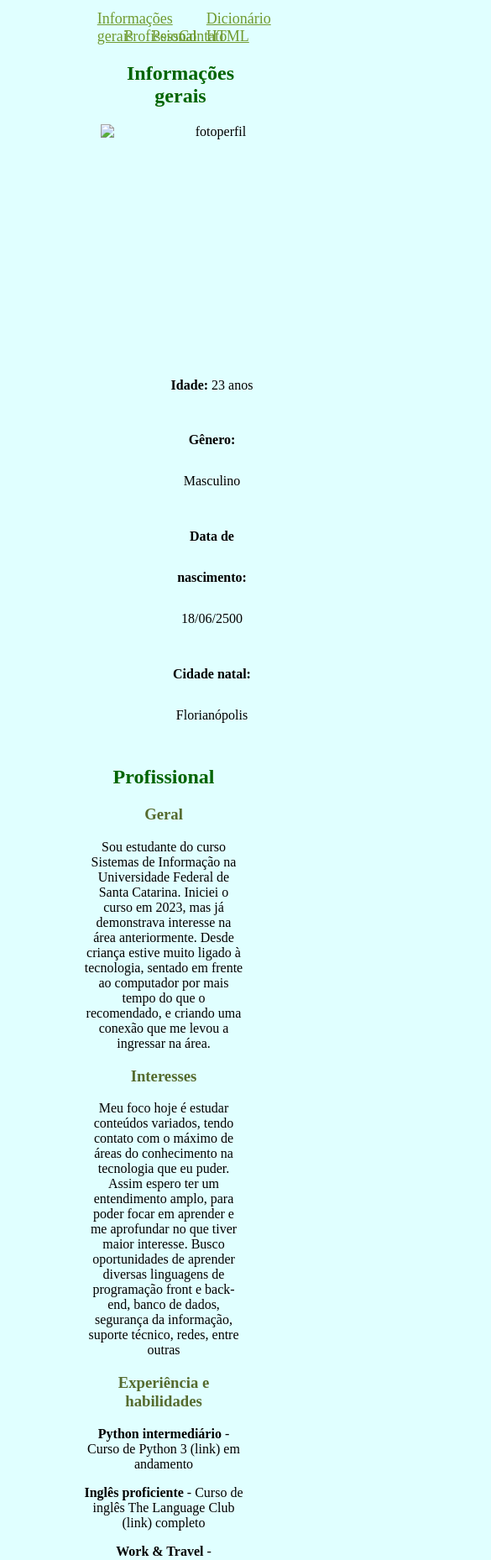
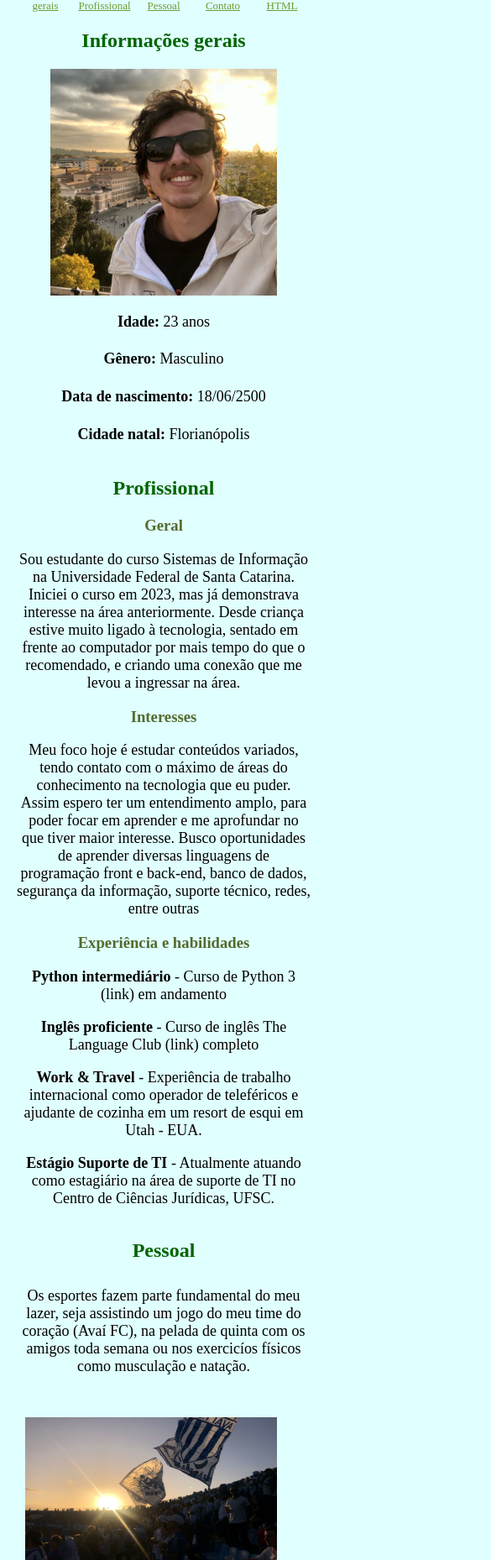
Before and after one commit to felesmanhotto/paginapessoal, a plain HTML site: page tarefa1/index.html in a window 390 px wide. Shown: the part 142-2000 px from the top of the page at 84% size, 585 px wide, since content can reach past the window. Drawn offline with Linux system fonts and the light colour scheme.

Commit message:
Add files via upload

```diff
--- a/tarefa1/external.css
+++ b/tarefa1/external.css
@@ -1,9 +1,12 @@
-html {background-color: lightcyan}
+html {background-color: darkolivegreen}
 
 body {
-    margin-right: 100px;
-    margin-left: 100px;
-    text-align: center
+    margin-left: 200px;
+    margin-right: 200px;
+    text-align: center;
+    display: grid;
+    background-color: lightcyan;
+    padding: 10px
 }
 
 h1 {
@@ -22,7 +25,8 @@ h3 {
 }
 
 p {
-    text-align: center
+    text-align: center;
+    font-size: large
 }
 
 nav ul {
@@ -43,9 +47,6 @@ a {
 }
 
 
-.right {
-    text-align: right;
-}
 
 .center {
     display: block;
@@ -71,7 +72,7 @@ address {
     font-size: larger;
 }
 
-.content1 {
+.content {
     display: flex;
     flex-wrap: wrap;
 }
@@ -80,7 +81,7 @@ address {
     width: 100%;
     max-width:600px;
     margin: 0 auto; /* Esta é a propriedade que centraliza o contêiner na página */
-    padding: 0 20px;
+    padding: 0 0px;
 }
 
 
@@ -89,10 +90,7 @@ address {
     align-items: center;
     margin-bottom: 10px;
 }
-.content2 {
-    display: flex;
-    flex-wrap: wrap;
-}
+
 .container2 p {
     text-align: center; /* Centraliza o texto */
     margin: 0; /* Remove margens padrão dos parágrafos */
@@ -110,6 +108,64 @@ address {
 
 }
 
-.bgcolorlg {
-    background-color: lightgreen;
+@media screen and (max-width: 800px) {
+    html {background-color: lightcyan}
+
+    body {
+        padding: 0;
+        text-align: center;
+        margin-left:20px;
+        margin-right: 20px
+    }
+
+    .content {
+        display: grid;
+    }
+
+    nav li {
+        display: inline-block;
+        width: 19%;
+        font-size: small;
+    }
+
+    .container1 {
+        width: 100%;
+        max-width:270px;
+        padding: 0 0px;
+        align-items: center;
+    }
+
+    .infogeral {
+        text-align: center;
+        line-height: 20pt;
+        margin-left: 0;
+    }
+
+    .container2{
+        display: grid;
+        align-items: center;
+        margin-bottom: 10px;
+    }
+
+    .container2 p {
+        flex: 0;
+        margin-top: 10px
+    }
+
+    .container2 img {
+        margin-right: 10px;
+        margin-left: 10px;
+        max-width: 800px;
+        margin: 10 auto;
+        padding: 0px;
+        display: inline-block;
+    }
+
 }
+
+@media screen and (max-height: 600px) {
+    body {
+        margin-left: 50px;
+        margin-right: 50px;
+    };
+}
--- a/tarefa1/index.html
+++ b/tarefa1/index.html
@@ -14,13 +14,13 @@
             <li><a href="#secao2">Profissional</a></li>
             <li><a href="#secao3">Pessoal</a></li>
             <li><a href="#secao4">Contato</a></li>
-            <li><a href="/Users/09056536966/Desktop/sin/web/tarefa1/html_dict.html">Dicionário HTML</a></li>
+            <li><a href="tarefa1/html_dict.html">Dicionário HTML</a></li>
         </ul>
     </nav>
     <section id='secao1' class="container1">
         <h2>Informações gerais</h2>
-        <div class="content1">
-            <img src="\Users\09056536966\Desktop\sin\web\tarefa1\img\perfil.jpeg" alt="fotoperfil" width="270" height="270">
+        <div class="content">
+            <img src="img\perfil.jpeg" alt="fotoperfil" width="270" height="270">
             <div class="infogeral">
                 <p><strong>Idade:</strong> 23 anos</p>
                 <p><strong>Gênero:</strong> Masculino</p>
@@ -52,15 +52,15 @@
     </section>
     <section id="secao3">
         <h2>Pessoal</h2>
-        <div class="content2">
+        <div class="content">
             <div class="container2">
                 <p >Os esportes fazem parte fundamental do meu lazer, seja assistindo um jogo do meu time do coração (Avaí FC),
                 na pelada de quinta com os amigos toda semana ou nos exercicíos físicos como musculação e natação.</p>
-                <img src="\Users\09056536966\Desktop\sin\web\tarefa1\img\avai.jpeg" alt="img avai"
+                <img src="img\avai.jpeg" alt="img avai"
                 width="300" height="200">
             </div>
             <div class="container2">
-                <img src="\Users\09056536966\Desktop\sin\web\tarefa1\img\violino.jpg" alt="img violino"
+                <img src="img\violino.jpg" alt="img violino"
                 width="300" height="200">
                 <p>Algo com que tenho uma ligação ainda mais forte é a música. Durante a infância aprendi um pouco de piano, e hoje
                     <a href="https://www.instagram.com/reel/CukkFTzOrR8/?igsh=eG9taTZsYTV2cm4=">estudo o violino</a>. Mesmo se minha rotina
@@ -72,12 +72,12 @@
                     os meus DJs favoritos tocam para viver a cultura que esse estilo musical proporciona. Por causa desse
                     interesse, pratico um pouco de <a href="https://soundcloud.com/pinhoxd">produção musical</a> no meu tempo livre,
                     exercendo minha paixão pela música dessa forma também.</p>
-                <img src="\Users\09056536966\Desktop\sin\web\tarefa1\img\festival.jpg" alt="img rave"
+                <img src="img/festival.jpg" alt="img rave"
                 width="300" height="200">
             </div>
             <div class="center">
                     <p>Main Vel'koz</p>
-                    <img src="\Users\09056536966\Desktop\sin\web\tarefa1\img\velkoz.jfif" alt="img velkoz"
+                    <img src="img\velkoz.jfif" alt="img velkoz"
                     width="300" height="200">
             </div>
 
```
